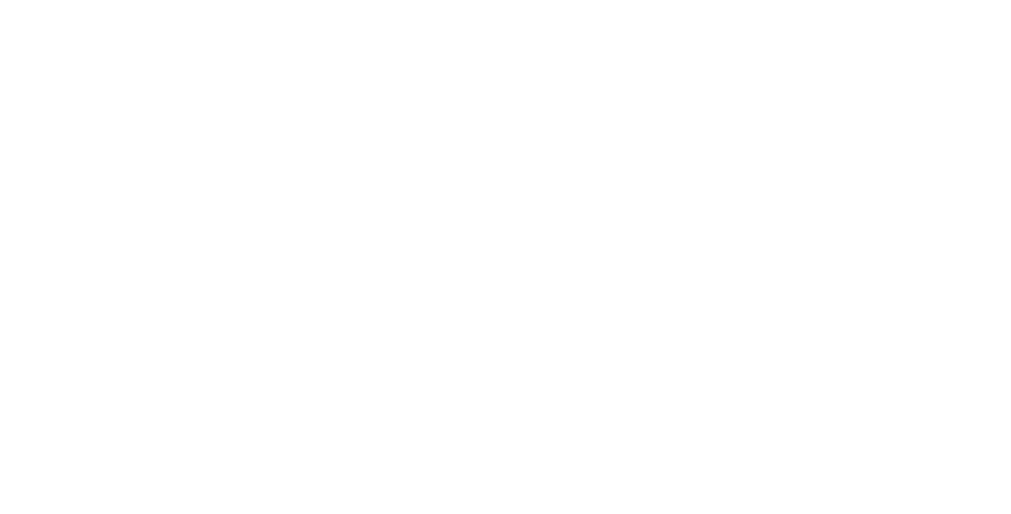
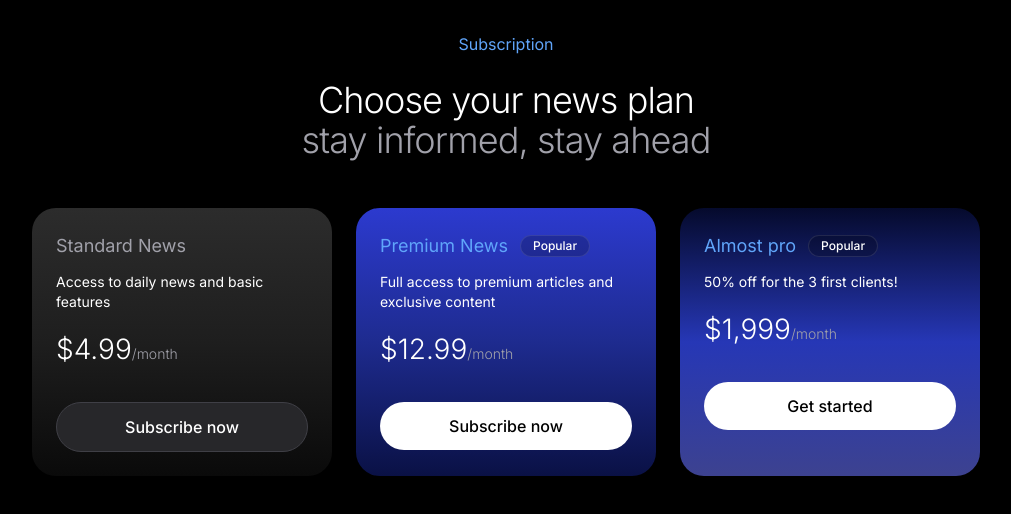
Before and after one commit to Shridhant/CVA-practice, a React (Vite) app: page /Cards in a window 1280 px wide. Before the commit this address had no page. Shown: the top 514 px of the page, without its empty margins (134-1145 px from the left). Built offline with nearby package versions, Linux system fonts and the light colour scheme.

Commit message:
New cards

```diff
--- a/src/App.tsx
+++ b/src/App.tsx
@@ -2,6 +2,8 @@ import NCM from "./pages/NCM";
 import Feed from "./pages/Feed";
 import { BrowserRouter as Router, Routes, Route } from "react-router-dom";
 import Landing from "./pages/Landing";
+
+import Cards from "./pages/Cards";
 
 function App() {
   return (
@@ -11,6 +13,7 @@ function App() {
           <Route path="/" element={<NCM />} />
           <Route path="/feed" element={<Feed />} />
           <Route path="/buttons" element={<Landing />} />
+          <Route path="/Cards" element={<Cards />} />
         </Routes>
       </Router>
     </>
--- /dev/null
+++ b/src/components/NewsCard.tsx
@@ -0,0 +1,29 @@
+export default function NewsCard() {
+  return (
+    <div className="w-[300px] p-6 rounded-[24px] bg-gradient-to-b from-[#050a2c] via-[#2637b6] to-[#636ceb9c] shadow-xl">
+      <div className="flex items-center gap-3">
+        <h3 className="text-lg text-blue-400">Almost pro</h3>
+        <span className="font-medium inline-flex items-center bg-black/20 border border-white/10 px-3 py-0.5 rounded-full text-white text-xs">
+          Popular
+        </span>
+      </div>
+
+      <p className="mt-3 text-sm text-white">
+        50% off for the 3 first clients!
+      </p>
+
+      <p className="mt-4 text-[28px] font-light text-white">
+        $1,999<span className="text-sm text-zinc-400">/month</span>
+      </p>
+
+      <div className="mt-8">
+        <button
+          type="button"
+          className="w-full py-3 px-4 bg-white hover:bg-blue-500 text-black font-medium rounded-full transition duration-200"
+        >
+          Get started
+        </button>
+      </div>
+    </div>
+  );
+}
--- /dev/null
+++ b/src/components/NewsCard2.tsx
@@ -0,0 +1,66 @@
+import { cn } from "../utils/utils";
+
+interface NewsPricingCardProps {
+  variant: "standard" | "premium";
+  className?: string;
+}
+
+export default function NewsCard2({
+  variant,
+  className,
+}: NewsPricingCardProps) {
+  const isPremium = variant === "premium";
+
+  return (
+    <div
+      className={cn(
+        "w-[300px] p-6 rounded-[24px] shadow-lg",
+        isPremium
+          ? "bg-gradient-to-b from-[#2C3ACF] via-[#1E2B8F] to-[#0A1145]"
+          : "bg-gradient-to-b from-[#2C2C2C] via-[#1E1E1E] to-[#0A0A0A]",
+        className
+      )}
+    >
+      <div className="flex items-center gap-3">
+        <h3
+          className={cn(
+            "text-lg",
+            isPremium ? "text-blue-400" : "text-zinc-400"
+          )}
+        >
+          {isPremium ? "Premium News" : "Standard News"}
+        </h3>
+        {isPremium && (
+          <span className="font-medium inline-flex items-center bg-black/20 border border-white/10 px-3 py-0.5 rounded-full text-white text-xs">
+            Popular
+          </span>
+        )}
+      </div>
+
+      <p className="mt-3 text-sm text-white">
+        {isPremium
+          ? "Full access to premium articles and exclusive content"
+          : "Access to daily news and basic features"}
+      </p>
+
+      <p className="mt-4 text-[28px] font-light text-white">
+        ${isPremium ? "12.99" : "4.99"}
+        <span className="text-sm text-zinc-400">/month</span>
+      </p>
+
+      <div className="mt-8">
+        <button
+          type="button"
+          className={cn(
+            "w-full py-3 px-4 font-medium rounded-full transition duration-200",
+            isPremium
+              ? "bg-white hover:bg-white/90 text-black"
+              : "bg-zinc-800 hover:bg-zinc-700 text-white border border-zinc-700"
+          )}
+        >
+          Subscribe now
+        </button>
+      </div>
+    </div>
+  );
+}
--- /dev/null
+++ b/src/pages/Cards.tsx
@@ -0,0 +1,28 @@
+import NewsCard2 from "../components/NewsCard2";
+import NewsCard from "../components/NewsCard";
+
+function Cards() {
+  return (
+    <div className="min-h-screen bg-black p-8">
+      <div className="max-w-6xl mx-auto">
+        <div className="text-center mb-12">
+          <span className="text-blue-400">Subscription</span>
+          <h2 className="text-3xl mt-6 tracking-tight font-light lg:text-4xl text-white">
+            Choose your news plan
+            <span className="block text-zinc-400">
+              stay informed, stay ahead
+            </span>
+          </h2>
+        </div>
+
+        <div className="flex flex-wrap justify-center gap-6">
+          <NewsCard2 variant="standard" />
+          <NewsCard2 variant="premium" />
+          <NewsCard />
+        </div>
+      </div>
+    </div>
+  );
+}
+
+export default Cards;
```
